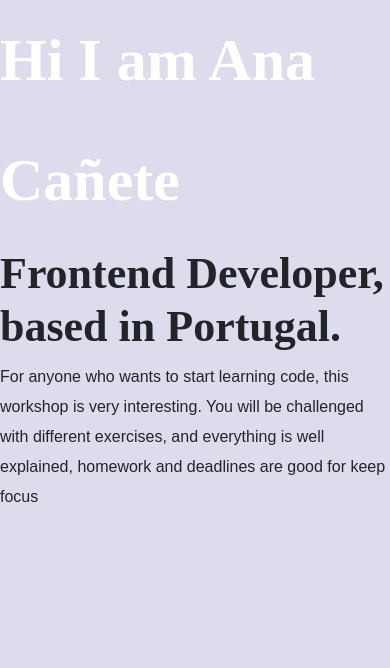
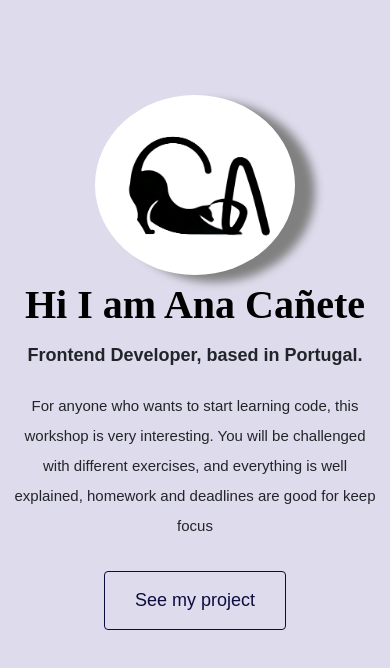
Before and after one commit to anac13/Portfolio-Project, a plain HTML site: page about.html in a window 390 px wide. Drawn offline with nearby package versions, Linux system fonts and the light colour scheme.

Commit message:
se agrega estilo a la fila about.html

```diff
--- a/about.html
+++ b/about.html
@@ -18,17 +18,30 @@
       integrity="sha384-QWTKZyjpPEjISv5WaRU9OFeRpok6YctnYmDr5pNlyT2bRjXh0JMhjY6hW+ALEwIH"
       crossorigin="anonymous"
     />
+
     <link rel="stylesheet" href="/src/style.css" />
     <title>Ana Cañete - Protfolio</title>
   </head>
   <body>
-    <h1>Hi I am Ana Cañete</h1>
-    <h2>Frontend Developer, based in Portugal.</h2>
-    <p>
-      For anyone who wants to start learning code, this workshop is very
-      interesting. You will be challenged with different exercises, and
-      everything is well explained, homework and deadlines are good for keep
-      focus
-     </p>
+    <div class="about-section container">
+      <div class="row">
+        <div class="col-lg-6 col-description">
+          <div class="about-section-content">
+            <h1 class="mb-4">Hi I am Ana Cañete</h1>
+            <h2 class="mb-4">Frontend Developer, based in Portugal.</h2>
+            <p class="mb-5">
+              For anyone who wants to start learning code, this workshop is very
+              interesting. You will be challenged with different exercises, and
+              everything is well explained, homework and deadlines are good for
+              keep focus
+            </p>
+            <a href="#" class="btn btn-branding-outline">See my project</a>
+          </div>
+        </div>
+        <div class="col-lg-6 col-logo">
+          <img src="/images/logo.jpg" alt="Logo" class="img-fluid img-logo" />
+        </div>
+      </div>
+    </div>
   </body>
 </html>
--- a/src/style.css
+++ b/src/style.css
@@ -91,10 +91,37 @@ p {
   padding: 120px 60px;
 }
 
+/*About page*/
+.about-section {
+  padding: 100px 20px;
+}
+
+.about-section-content {
+  margin: 40px auto;
+}
+
+.about-section h1 {
+  color: black;
+  font-size: 64px;
+  line-height: 80px;
+}
+
+.about-section h2 {
+  font-size: 18px;
+  font-family: var(--default-font-family);
+}
+
+.img-logo {
+  width: 400px;
+  border-radius: 50%;
+  filter: drop-shadow(20px 7px 5px grey);
+}
+/*-------*/
+
 @media (max-width: 900px) {
   h1 {
-    font-size: 60px;
-    line-height: 2;
+    font-size: 45px;
+    line-height: 56px;
   }
 
   h2 {
@@ -105,8 +132,55 @@ p {
     padding: 80px 20px;
   }
 
+  .hero p {
+    font-size: 18px;
+    margin-bottom: 5px;
+  }
+
+  .hero h2 {
+    margin-top: 26px;
+    font-size: 20px;
+  }
+
   .project-description {
     padding: 0;
     text-align: center;
   }
+
+  /*About section*/
+  .about-section {
+    text-align: center;
+    padding: 0;
+  }
+
+  .col-description {
+    margin: 0;
+    position: relative;
+    top: 235px;
+  }
+
+  .about-section-content{
+    margin: 20px 0 ;
+    padding: 10px;
+  }
+
+  .about-section-content h1 {
+    font-size: 40px;
+    margin-bottom: 0 !important;
+  }
+
+  .about-section-content p{
+    font-size: 15px;
+    margin-bottom: 30px !important;
+
+  }
+
+  .col-logo {
+    position: relative;
+    top: -330px;
+  }
+
+  .img-logo {
+    width: 200px;
+  }
 }
```
Also changed, not shown: images/logo.jpg (added).
